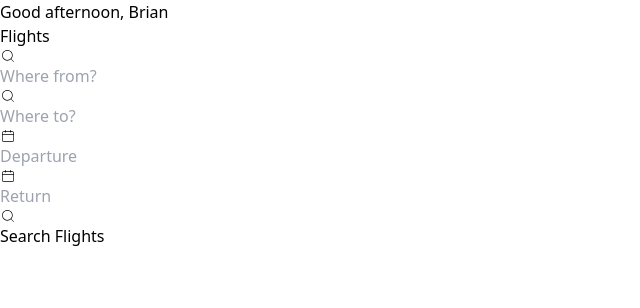
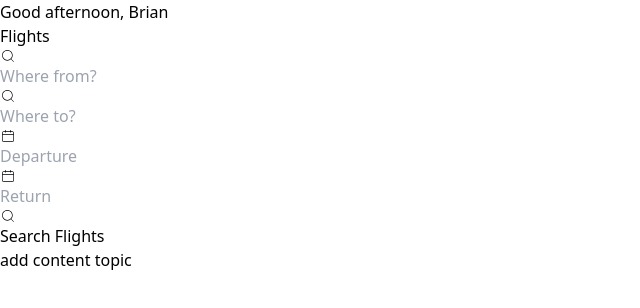
Before and after one commit to ghoshsourav99/gitTest, a React (Vite) app: page / in a window 1280 px wide. Shown: the top 308 px of the page, without its empty margins (0-640 px from the left). Built offline with nearby package versions, Linux system fonts and the light colour scheme.

Commit message:
add new component

```diff
--- a/src/App.tsx
+++ b/src/App.tsx
@@ -1,5 +1,5 @@
 import HomePage from "./components/HomePage.tsx"
-import gitTest from "./components/gitTest.jsx"
+import GitTest from "./components/GitTest.tsx"
 
 function App() {
 
@@ -7,7 +7,7 @@ function App() {
   return (
    <>
 <HomePage/>
-<gitTest/>
+<GitTest/>
    </>
   )
 }
--- /dev/null
+++ b/src/components/GitTest.tsx
@@ -0,0 +1,8 @@
+
+
+function GitTest() {
+  return (
+    <div>add content topic</div>
+  )
+}
+export default GitTest
```
Also changed, not shown: src/components/gitTest.jsx (deleted, +0 -9 lines).
